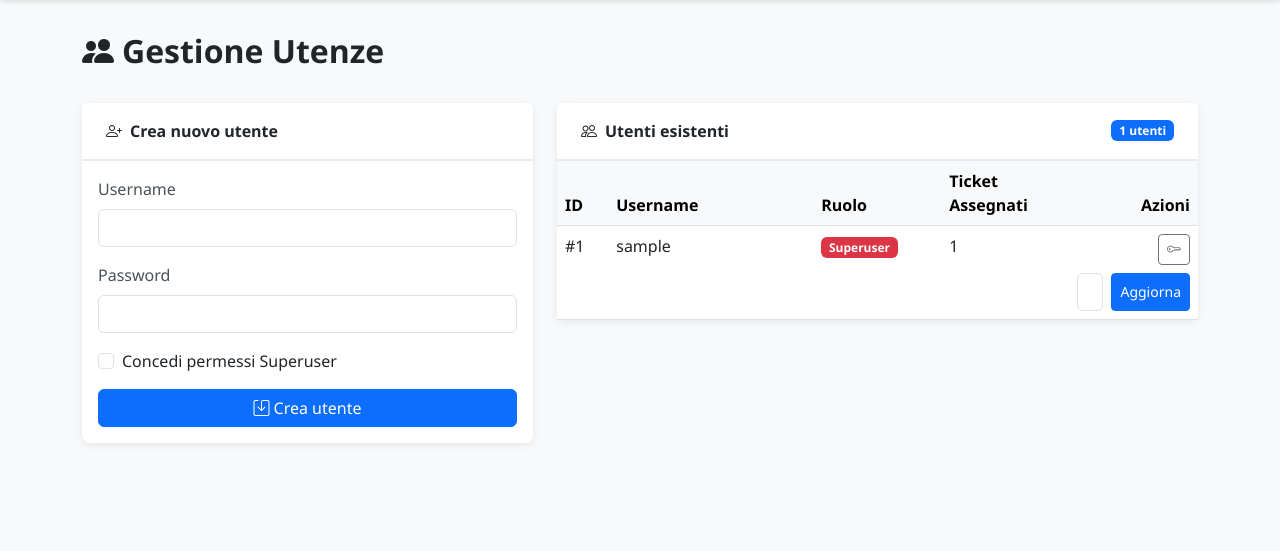
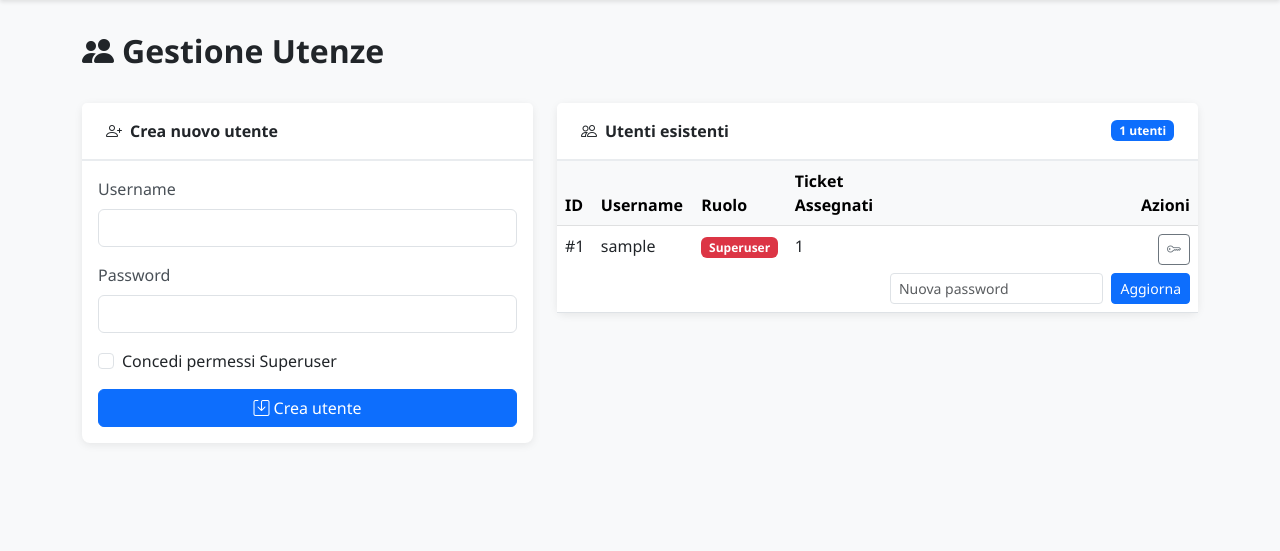
Before and after one commit to DenisTrokan/FIXIT, a Flask app: page /admin/users in a window 1280 px wide, after a click that opens the changed part. Shown: the part 57-608 px from the top of the page. Run offline with Flask 3, Linux system fonts and the light colour scheme; the visitor is signed in with stand-in values (Sample User, id 1); tables that the repository leaves empty hold one stand-in row (values such as "Sample post"); parts of the project's set-up code (start-up, migrations or seed data) failed here and were passed over; some libraries are stand-ins or nearby versions.

Commit message:
fix: update email timeout setting and enhance user password reset form styling

```diff
--- a/templates/users.html
+++ b/templates/users.html
@@ -96,12 +96,12 @@
                                                         {% endif %}
                                                     </div>
                                                     <div class="collapse mt-2" id="pw-{{ user.id }}">
-                                                        <form method="POST" action="{{ url_for('manage_users') }}" class="d-flex gap-2">
+                                                        <form method="POST" action="{{ url_for('manage_users') }}" class="d-flex gap-2" style="min-width: 300px;">
                                                             <input type="hidden" name="csrf_token" value="{{ csrf_token() }}">
                                                             <input type="hidden" name="action" value="reset_password">
                                                             <input type="hidden" name="user_id" value="{{ user.id }}">
-                                                            <input type="password" name="new_password" class="form-control" placeholder="Nuova password" required>
-                                                            <button type="submit" class="btn btn-sm btn-primary">Aggiorna</button>
+                                                            <input type="password" name="new_password" class="form-control form-control-sm" placeholder="Nuova password" required style="min-width: 180px;">
+                                                            <button type="submit" class="btn btn-sm btn-primary text-nowrap">Aggiorna</button>
                                                         </form>
                                                     </div>
                                                 </td>
```
Also changed, not shown: 1 other file.
